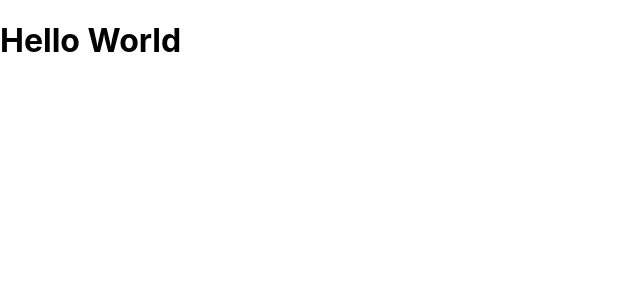
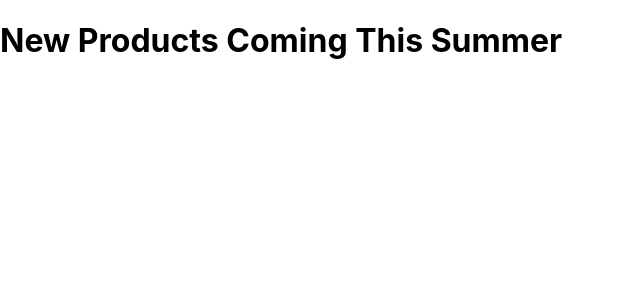
Before and after one commit to etellezp/apple_mockup, a React (Create React App) app: page / in a window 1280 px wide. Shown: the top 300 px of the page, without its empty margins (0-640 px from the left). Built offline with nearby package versions, Linux system fonts and the light colour scheme.

Commit message:
Added routes and their specific components for each route

```diff
--- a/src/App.js
+++ b/src/App.js
@@ -1,11 +1,23 @@
 import React from 'react';
+import {BrowserRouter as Router, Switch, Route} from 'react-router-dom'
+import Home from './components/home/Home'
+import Welcome from './components/welcome/Welcome'
+import Iphone from './components/iphone/Iphone'
+import Macbook from './components/macbook/Macbook'
+import Watch from './components/watch/Watch'
 
 function App() {
   return (
-    <div>
-      <h1>Hello World</h1>
-    </div>
-  );
+    <Router>
+      <Switch>
+        <Route exact path="/" component={Home} />
+        <Route exact path="/apple" component={Welcome} />
+        <Route exact path='/iphone' component={Iphone} />
+        <Route exact path="/macbook" component={Macbook} />
+        <Route exact path="/watch" component={Watch} />
+      </Switch>
+    </Router>
+  )
 }
 
 export default App;
--- /dev/null
+++ b/src/components/home/Home.js
@@ -0,0 +1,11 @@
+import React from 'react';
+
+function Home() {
+  return (
+    <>
+      <h1>New Products Coming This Summer</h1>
+    </>
+  )
+}
+
+export default Home;
--- /dev/null
+++ b/src/components/iphone/Iphone.js
@@ -0,0 +1,11 @@
+import React from 'react';
+
+function Iphone() {
+  return (
+    <>
+      <h1>Iphone</h1>
+    </>
+  )
+}
+
+export default Iphone;
--- /dev/null
+++ b/src/components/macbook/Macbook.js
@@ -0,0 +1,11 @@
+import React from 'react';
+
+function Macbook() {
+  return (
+    <>
+      <h1>Macbook Pro</h1>
+    </>
+  )
+}
+
+export default Macbook;
--- /dev/null
+++ b/src/components/watch/Watch.js
@@ -0,0 +1,11 @@
+import React from 'react';
+
+function Watch() {
+  return (
+    <>
+      <h1>Apple Watch</h1>
+    </>
+  )
+}
+
+export default Watch;
--- /dev/null
+++ b/src/components/welcome/Welcome.js
@@ -0,0 +1,11 @@
+import React from 'react';
+
+function Welcome() {
+  return (
+    <>
+      <h1>Welcome to Apple</h1>
+    </>
+  )
+}
+
+export default Welcome;
```
